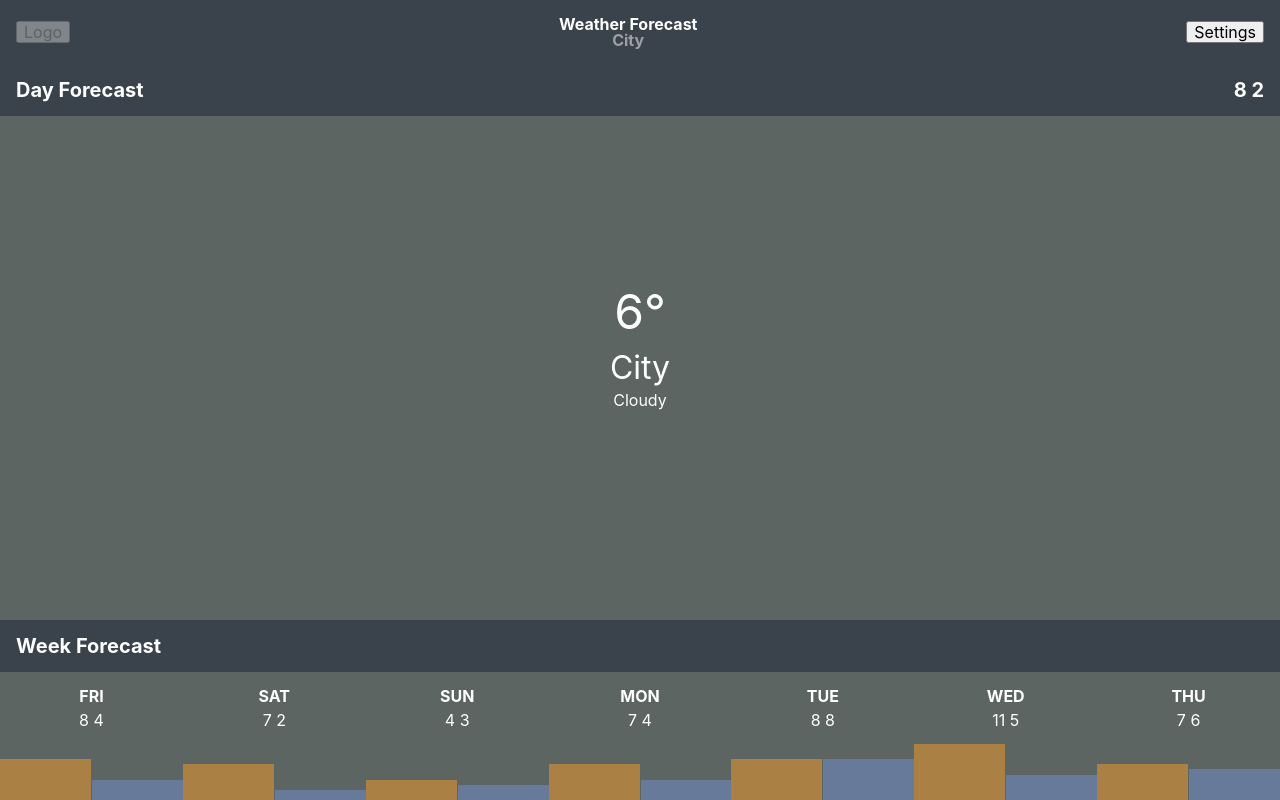
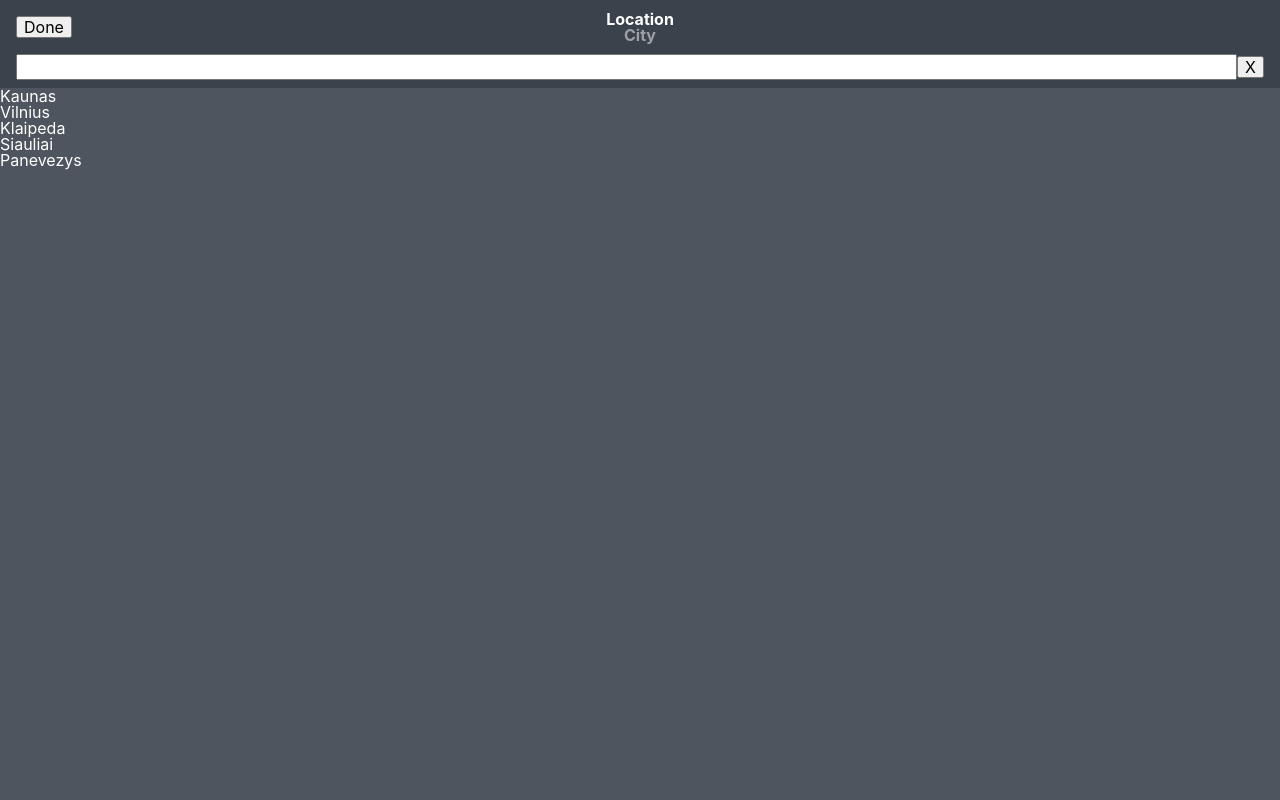
Before and after one commit to kazparaz/nordcode-test, a Next.js app: page / in a window 1280 px wide. Both pictures are taken after a click on the button "Settings". Built offline with nearby package versions, Linux system fonts and the light colour scheme.

Commit message:
Initial render of suggestions

```diff
--- /dev/null
+++ b/src/components/Autocomplete/Autocomplete.module.scss
@@ -0,0 +1,14 @@
+@import '../../styles/vars';
+
+.autocomplete {
+  padding: 0 1rem 0.5rem;
+}
+
+.suggestions {
+  position: fixed;
+  left: 0;
+  right: 0;
+  bottom: 0;
+  z-index: 1;
+  background: $color-blue3;
+}
--- /dev/null
+++ b/src/components/Autocomplete/Autocomplete.tsx
@@ -0,0 +1,40 @@
+import { RefObject, useEffect, useState } from 'react'
+import { Flex } from '../Flex'
+import styles from './Autocomplete.module.scss'
+
+const cities = ['Kaunas', 'Vilnius', 'Klaipeda', 'Siauliai', 'Panevezys']
+
+export const Autocomplete = (props: {
+  headerElem: RefObject<HTMLElement>
+}): JSX.Element => {
+  const [inputValue, setInputValue] = useState('')
+  const [headerBottom, setHeaderBottom] = useState<number>()
+
+  useEffect(() => {
+    if (props.headerElem.current) {
+      setHeaderBottom(props.headerElem.current.getBoundingClientRect().bottom)
+    }
+  }, [props.headerElem])
+
+  return (
+    <>
+      <Flex className={styles.autocomplete} alignItems='center'>
+        {/* TODO: search icon */}
+        <input
+          value={inputValue}
+          onInput={(e) => setInputValue((e.target as HTMLInputElement).value)}
+        />
+        <button onClick={() => setInputValue('')}>X</button>
+      </Flex>
+
+      <div
+        className={styles.suggestions}
+        style={{ top: headerBottom ? `${headerBottom}px` : undefined }}
+      >
+        {cities.map((city) => (
+          <div key={city}>{city}</div>
+        ))}
+      </div>
+    </>
+  )
+}
--- a/src/components/Header/Header.module.scss
+++ b/src/components/Header/Header.module.scss
@@ -1,10 +1,18 @@
 @import '../../styles/vars';
 
-.header {
+.nav {
+  position: relative;
   padding: 1rem;
+
+  > * {
+    z-index: 1;
+  }
 }
 
 .labels {
+  position: absolute;
+  inset: 0;
+  z-index: 0;
   text-align: center;
 
   > * {
--- a/src/components/Header/Header.tsx
+++ b/src/components/Header/Header.tsx
@@ -1,23 +1,55 @@
+import { useRef, useState } from 'react'
+import { Autocomplete } from '../Autocomplete/Autocomplete'
 import { Flex } from '../Flex'
 import styles from './Header.module.scss'
 
 export const Header = (): JSX.Element => {
+  const [isConfiguring, setIsConfiguring] = useState(false)
+  const headerElem = useRef<HTMLElement>(null)
+
   return (
+    <header ref={headerElem}>
+      {isConfiguring ? (
+        <>
           <Flex
-      as='header'
-      className={styles.header}
+            as='nav'
+            className={styles.nav}
+            alignItems='center'
+            justifyContent='space-between'
+            gap='1rem'
+          >
+            <button onClick={() => setIsConfiguring(false)}>Done</button>
+            <Flex
+              className={styles.labels}
+              flexDirection='column'
+              justifyContent='center'
+            >
+              <h1>Location</h1>
+              <h3 className={styles.city}>City</h3>
+            </Flex>
+          </Flex>
+          <Autocomplete headerElem={headerElem} />
+        </>
+      ) : (
+        <Flex
+          as='nav'
+          className={styles.nav}
           alignItems='center'
           justifyContent='space-between'
           gap='1rem'
         >
           <button disabled>Logo</button>
-
-      <div className={styles.labels}>
+          <Flex
+            className={styles.labels}
+            flexDirection='column'
+            justifyContent='center'
+          >
             <h1>Weather Forecast</h1>
             <h3 className={styles.city}>City</h3>
-      </div>
-
-      <button>Settings</button>
           </Flex>
+          <button onClick={() => setIsConfiguring(true)}>Settings</button>
+        </Flex>
+      )}
+    </header>
   )
 }
--- a/src/styles/globals.scss
+++ b/src/styles/globals.scss
@@ -16,5 +16,11 @@ body {
   font-size: 16px;
   line-height: 1;
   color: $color-white;
-  background: $color-darkBlue;
+  background: $color-blue2;
 }
+
+input,
+textarea,
+select {
+  width: 100%;
+}
--- a/src/styles/vars.scss
+++ b/src/styles/vars.scss
@@ -1,7 +1,8 @@
 $color-white: #fff;
 $color-gray: #9fa0a5;
 $color-blue: #54c9f9;
-$color-darkBlue: #3a424c;
+$color-blue2: #3a424c;
+$color-blue3: #4e555e;
 $color-tempBackground: #5c6561;
 $color-tempBarDay: #aa8045;
 $color-tempBarNight: #687a9a;
```
Lines whose indentation alone changed are shown as unchanged.
